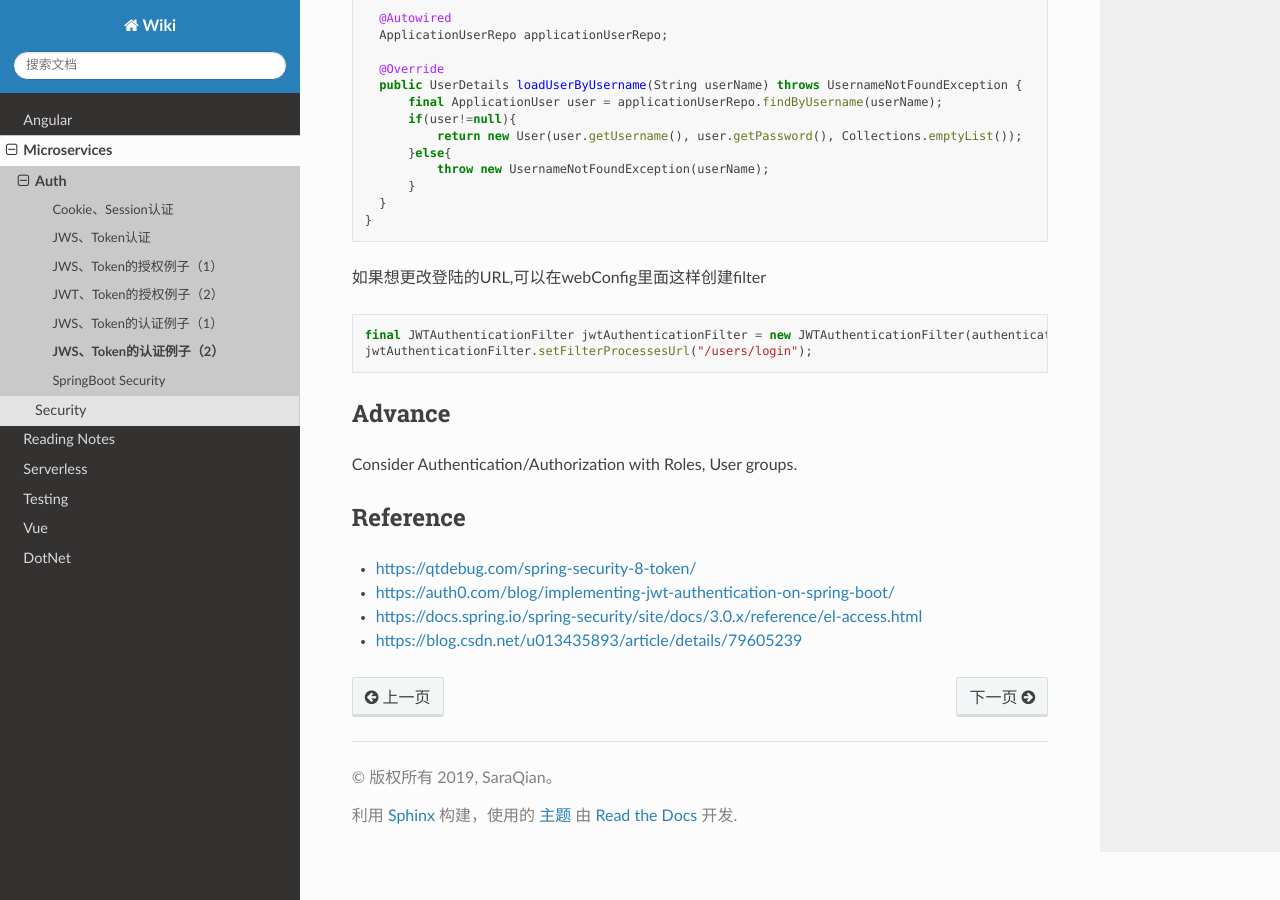
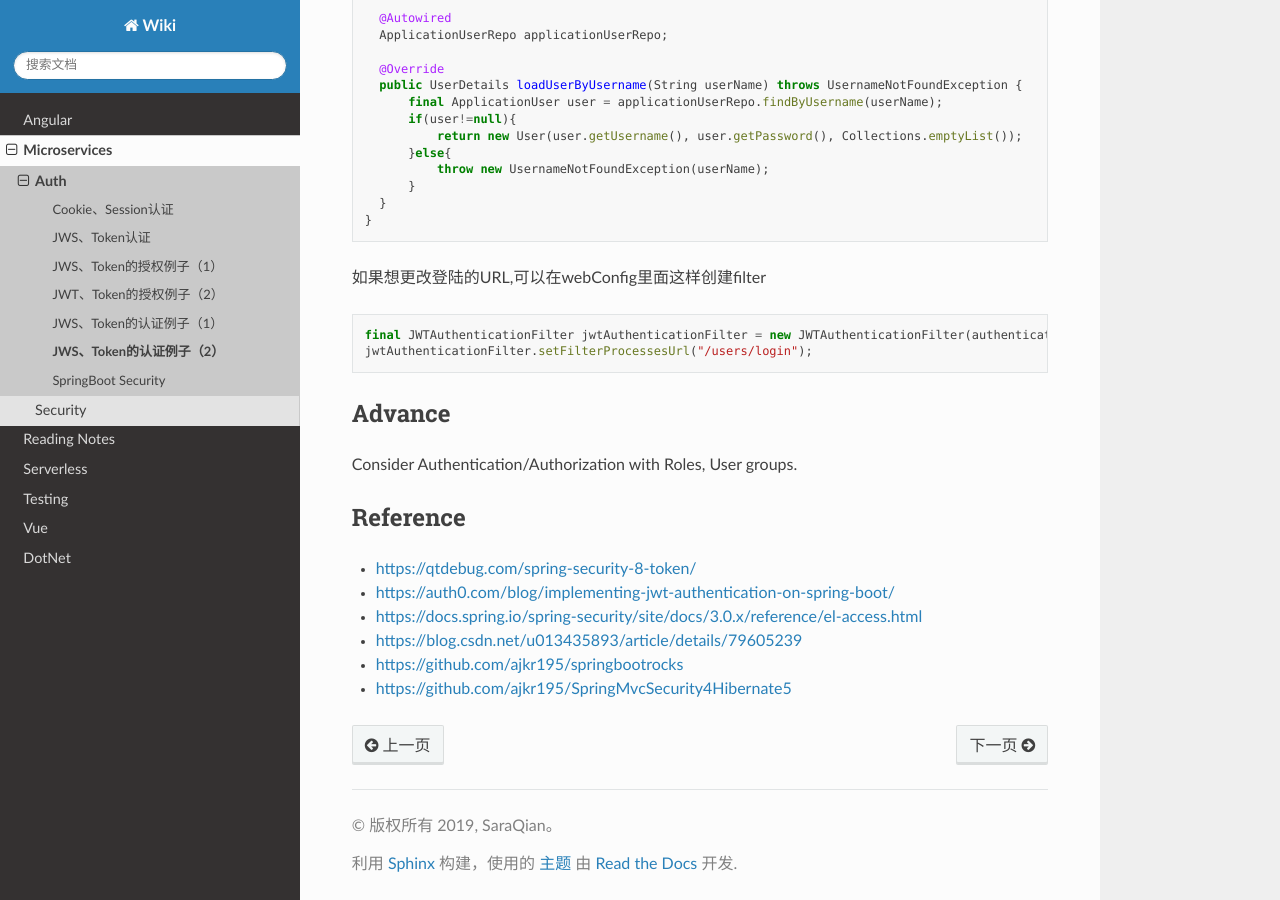
Before and after one commit to abigail830/Sphinx_wiki, a Sphinx documentation site: the page built from source/Microservices/Auth/JWT_token_Authe2.rst, in a window 1280 px wide and 900 px high, scrolled down 2097 px. Built offline with Sphinx 7.4.7 and the Read the Docs theme 2.0.0, drawn with Linux system fonts in a browser that asks for light colours; some of the changed lines change nothing that is shown.

Commit message:
Update JWT_token_Authe2.rst

```diff
--- a/source/Microservices/Auth/JWT_token_Authe2.rst
+++ b/source/Microservices/Auth/JWT_token_Authe2.rst
@@ -149,6 +149,8 @@ Reference
 * https://auth0.com/blog/implementing-jwt-authentication-on-spring-boot/
 * https://docs.spring.io/spring-security/site/docs/3.0.x/reference/el-access.html
 * https://blog.csdn.net/u013435893/article/details/79605239
+* https://github.com/ajkr195/springbootrocks
+* https://github.com/ajkr195/SpringMvcSecurity4Hibernate5
 
 
 .. index:: Security, Authentication, Spring
```
